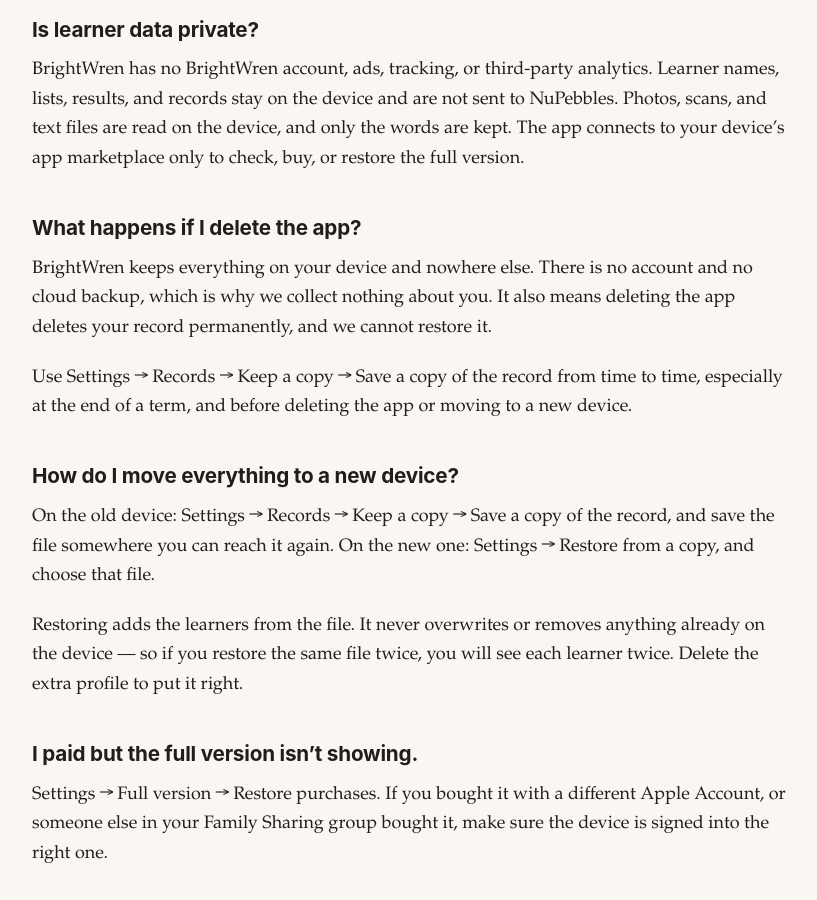
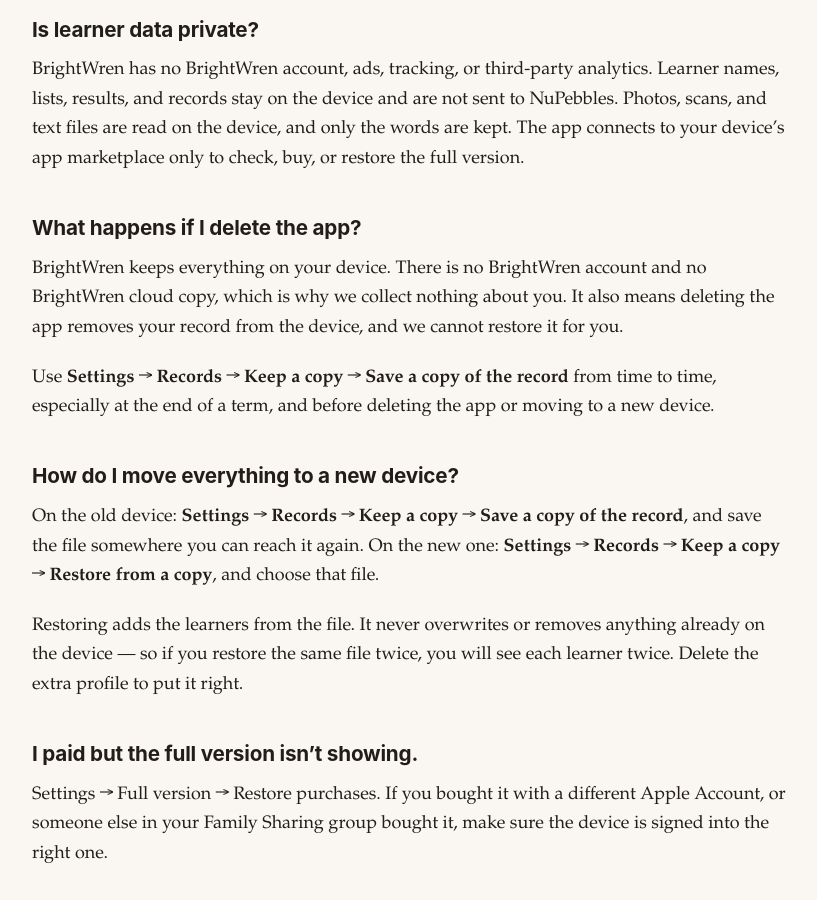
Before and after one commit to beccapearl/nupebbles, a Jekyll site: the page built from apps/brightwren/faq.md, in a window 1280 px wide and 900 px high, scrolled down 1547 px. Shown: the whole window, without its empty margins (230-1047 px from the left). Built offline with Jekyll 4.4.1, drawn with Linux system fonts in a browser that asks for light colours.

Commit message:
BrightWren FAQ: delete and new-device answers
Co-Authored-By: Claude Opus 5.5 <noreply@anthropic.com>

```diff
--- a/apps/brightwren/faq.md
+++ b/apps/brightwren/faq.md
@@ -38,13 +38,13 @@ BrightWren has no BrightWren account, ads, tracking, or third-party analytics. L
 
 ## What happens if I delete the app?
 
-BrightWren keeps everything on your device and nowhere else. There is no account and no cloud backup, which is why we collect nothing about you. It also means deleting the app deletes your record permanently, and we cannot restore it.
+BrightWren keeps everything on your device. There is no BrightWren account and no BrightWren cloud copy, which is why we collect nothing about you. It also means deleting the app removes your record from the device, and we cannot restore it for you.
 
-Use Settings → Records → Keep a copy → Save a copy of the record from time to time, especially at the end of a term, and before deleting the app or moving to a new device.
+Use **Settings → Records → Keep a copy → Save a copy of the record** from time to time, especially at the end of a term, and before deleting the app or moving to a new device.
 
 ## How do I move everything to a new device?
 
-On the old device: Settings → Records → Keep a copy → Save a copy of the record, and save the file somewhere you can reach it again. On the new one: Settings → Restore from a copy, and choose that file.
+On the old device: **Settings → Records → Keep a copy → Save a copy of the record**, and save the file somewhere you can reach it again. On the new one: **Settings → Records → Keep a copy → Restore from a copy**, and choose that file.
 
 Restoring adds the learners from the file. It never overwrites or removes anything already on the device — so if you restore the same file twice, you will see each learner twice. Delete the extra profile to put it right.
 
```
